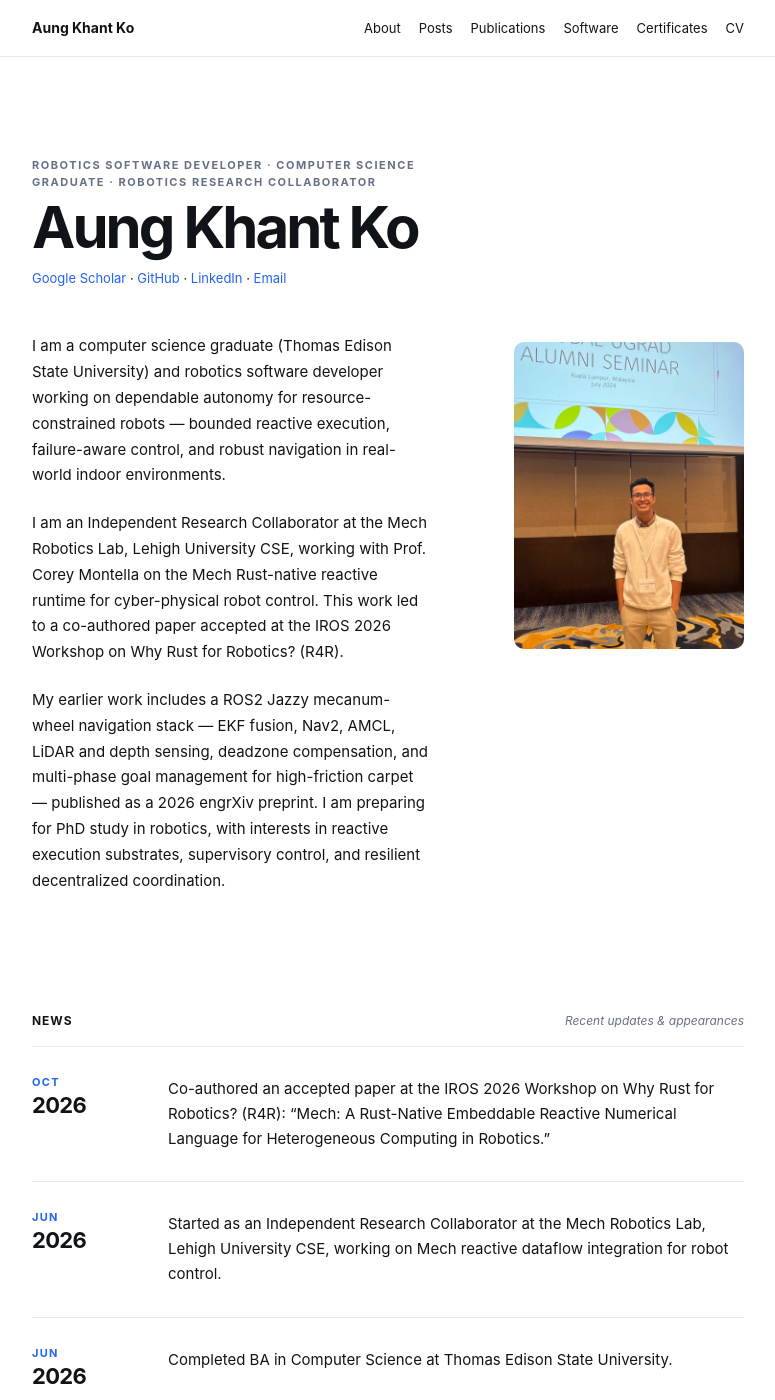
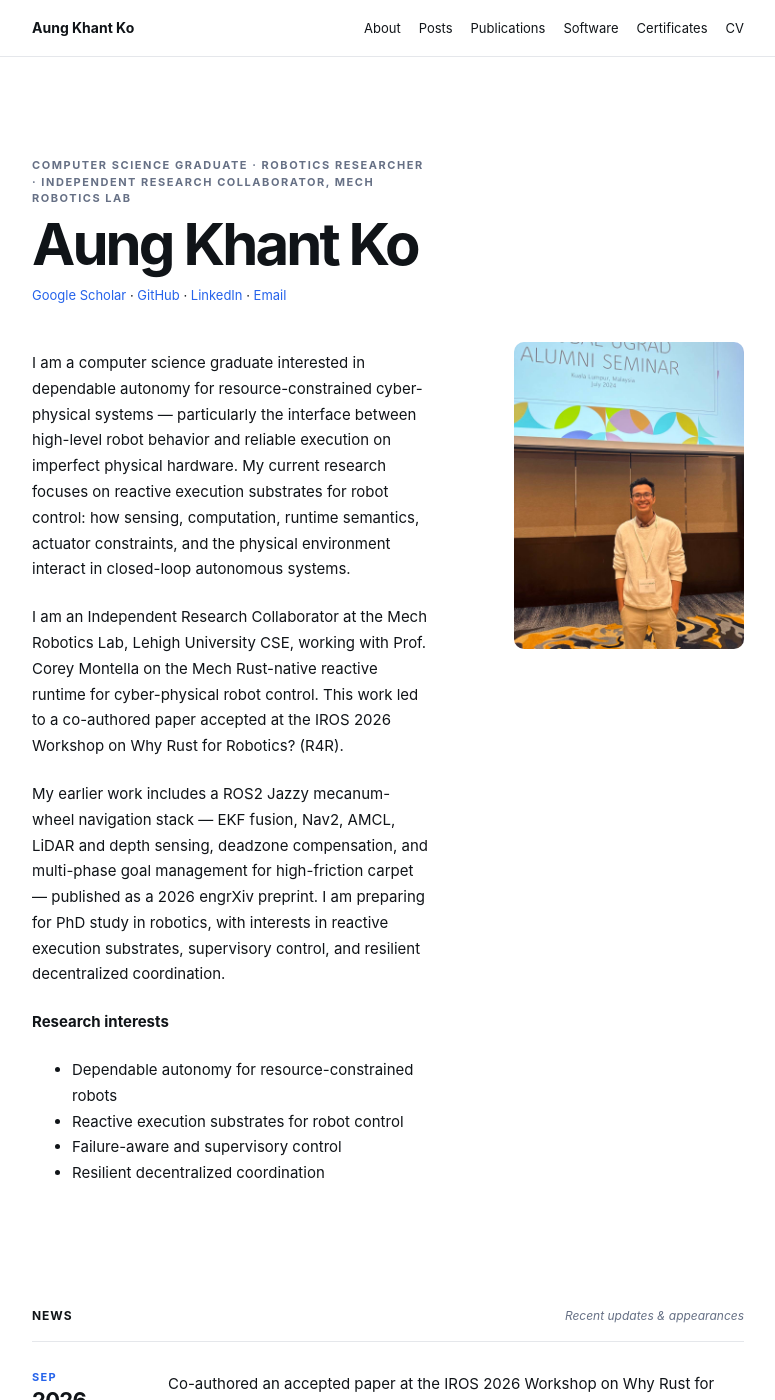
Before and after one commit to akkexd/aungkko.io, a Jekyll site: the page built from index.md, in a window 1280 px wide and 1400 px high. Shown: the whole window, without its empty margins (252-1027 px from the left). Built offline with Jekyll 4.4.1, drawn with Linux system fonts in a browser that asks for light colours; a style sheet for code colours, icons or effects is not loaded.

Commit message:
Expand About into holistic profile; research-forward hero
- Hero: research-focused eyebrow + bio, add Research Interests list.
- News: R4R acceptance dated September 2026.
- About: current Mech research (detailed results), earlier mecanum/
  Siamwalla work, honors, professional activities, community & leadership;
  link to Certificates page.

Co-Authored-By: Claude Opus 4.8 <noreply@anthropic.com>
Claude-Session: https://claude.ai/code/session_01KE2AU55aZBSFrdrMX3vXiv

```diff
--- a/index.md
+++ b/index.md
@@ -8,7 +8,7 @@ description: Personal portfolio of Aung Khant Ko, a robotics software developer
 <section class="hero">
   <div class="hero-copy">
     <p class="eyebrow">
-      Robotics Software Developer · Computer Science Graduate · Robotics Research Collaborator
+      Computer Science Graduate · Robotics Researcher · Independent Research Collaborator, Mech Robotics Lab
     </p>
 
     <h1>Aung Khant Ko</h1>
@@ -33,9 +33,11 @@ description: Personal portfolio of Aung Khant Ko, a robotics software developer
 
     <div class="hero-bio">
       <p>
-        I am a computer science graduate (Thomas Edison State University) and robotics software
-        developer working on dependable autonomy for resource-constrained robots — bounded reactive
-        execution, failure-aware control, and robust navigation in real-world indoor environments.
+        I am a computer science graduate interested in dependable autonomy for resource-constrained
+        cyber-physical systems — particularly the interface between high-level robot behavior and
+        reliable execution on imperfect physical hardware. My current research focuses on reactive
+        execution substrates for robot control: how sensing, computation, runtime semantics, actuator
+        constraints, and the physical environment interact in closed-loop autonomous systems.
       </p>
 
       <p>
@@ -52,6 +54,14 @@ description: Personal portfolio of Aung Khant Ko, a robotics software developer
         robotics, with interests in reactive execution substrates, supervisory control, and resilient
         decentralized coordination.
       </p>
+
+      <p class="interests-label"><strong>Research interests</strong></p>
+      <ul class="interests-list">
+        <li>Dependable autonomy for resource-constrained robots</li>
+        <li>Reactive execution substrates for robot control</li>
+        <li>Failure-aware and supervisory control</li>
+        <li>Resilient decentralized coordination</li>
+      </ul>
     </div>
   </div>
 
@@ -69,7 +79,7 @@ description: Personal portfolio of Aung Khant Ko, a robotics software developer
   <div class="news-list">
     <article class="news-item">
       <div class="news-date">
-        <span>Oct</span>
+        <span>Sep</span>
         <strong>2026</strong>
       </div>
       <p>
```
Also changed, not shown: about.md (+57 -9 lines).
